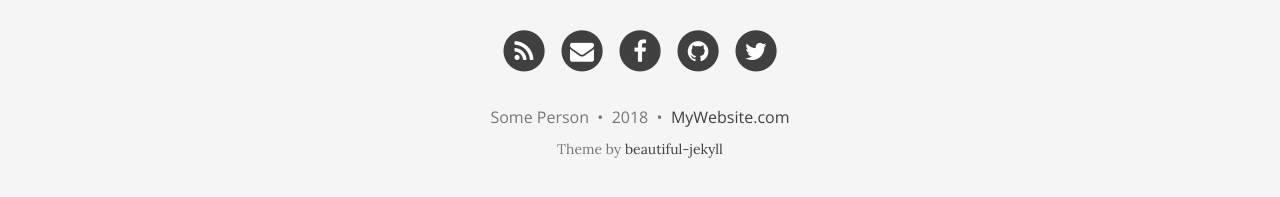
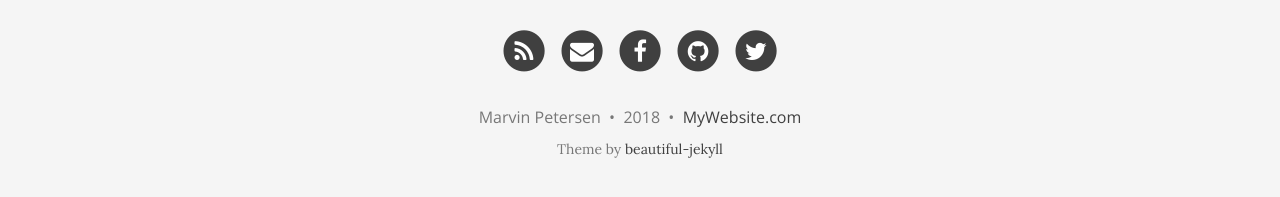
Before and after one commit to m-petersen/vinpetersen.github.io, a Jekyll site: the page built from index.html, in a window 1280 px wide and 900 px high, scrolled down 1134 px. Shown: the part 690-887 px from the top of the window. Built offline with Jekyll 4.4.1, drawn with Linux system fonts in a browser that asks for light colours; nearby versions of some CDN libraries; the list of posts is cut into pages by our own code; some of the changed lines change nothing that is shown.

Commit message:
further config editing

```diff
--- a/_config.yml
+++ b/_config.yml
@@ -17,13 +17,13 @@
 title: Marvin Petersen
 
 # Short description of your site
-description: Blogging about everything neuroimaging and deep learning!
+description: Blogging about everything neuroimaging and deep learning
 
 # --- Navigation bar options --- #
 
 # List of links in the navigation bar
 navbar-links:
-  About Me: "aboutme"
+  About Me: "Medical student @UKE Hamburg, Germany. Special interest in neuroimaging and deep learning"
   Resources:
     - Beautiful Jekyll: "http://deanattali.com/beautiful-jekyll/"
     - Learn markdown: "http://www.markdowntutorial.com/"
@@ -64,7 +64,7 @@
 # Change all these values or delete the ones you don't want.
 # Important: you must keep the "name" parameter, everything else you can remove
 author:
-  name: Some Person
+  name: Marvin Petersen
 
 # Select your active Social Network Links.
 # Uncomment the links you want to show in the footer and add your information to each link.
@@ -74,8 +74,8 @@
   rss: true
   email: "someone@example.com"
   facebook: daattali
-  github: daattali
-  twitter: daattali
+  github: vinpetersen
+  twitter: vinpetersen
 #  reddit: yourname
 #  google-plus: +DeanAttali
 #  linkedin: daattali
```
